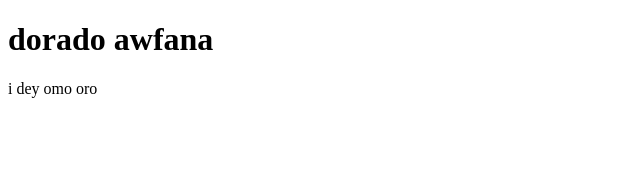
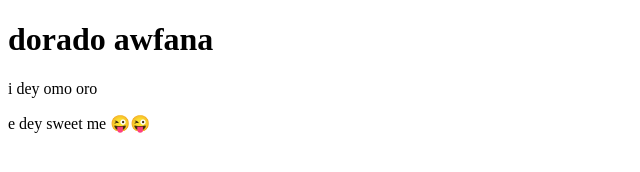
Before and after one commit to hannas04/2nd-monday-project, a plain HTML site: page index.html in a window 1280 px wide. Shown: the whole page, without its empty margins (0-640 px from the left). Drawn offline with Linux system fonts and the light colour scheme.

Commit message:
Update index.html
check this

```diff
--- a/index.html
+++ b/index.html
@@ -8,5 +8,6 @@
   <body>
     <h1>dorado awfana</h1>
     <div>i dey omo oro</div>
+    <p>e dey sweet me 😜😜</p>
   </body>
 </html>
```
